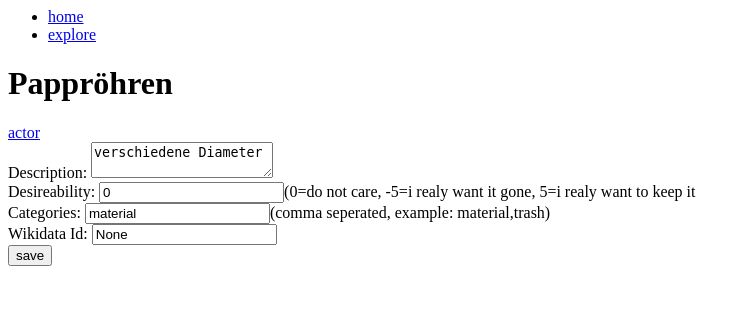
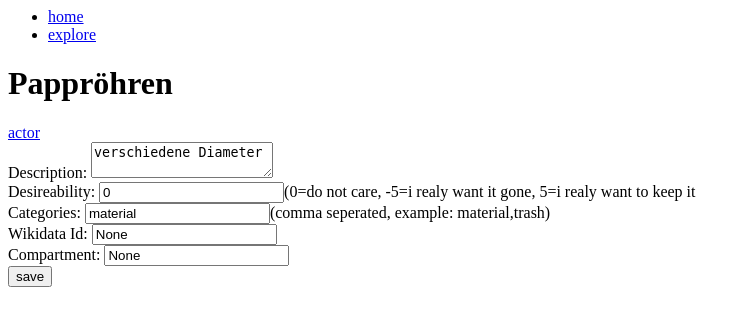
Before and after one commit to 3DprinterStuff/RessouceSharing, a Flask app: a page that uses templates/item.html in a window 1280 px wide. Shown: the top 326 px of the page, without its empty margins (0-751 px from the left). Run offline with Flask 2, Linux system fonts and the light colour scheme.

Commit message:
added saving logic for compartments

```diff
--- a/client.py
+++ b/client.py
@@ -85,6 +85,7 @@
     foundItem.description = request.form.get("description")
     foundItem.desireability = request.form.get("desireability")
     foundItem.wikidata_id = request.form.get("wikidata_id")
+    foundItem.compartment = request.form.get("compartment")
     categories = []
     for category_id in request.form.get("categories").split(","):
         category_id = category_id.strip()
@@ -172,7 +173,6 @@
         compartments[compartment.name] = []
 
     for item in user.inventory:
-        print(item.compartment)
         if not item.compartment:
             continue
         if not item.compartment in compartments:
--- a/server.py
+++ b/server.py
@@ -263,6 +263,7 @@
                  rawItem["desireability"] = item.desireability
                  rawItem["wikidata_id"] = item.wikidata_id
                  rawItem["description"] = item.description
+                 rawItem["compartment"] = item.compartment
                  rawItem["categories"] = list(map(lambda x: x.name, item.categories))
                  rawUser["inventory"].append(rawItem)
 
--- a/templates/item.html
+++ b/templates/item.html
@@ -9,6 +9,7 @@
  <div>Desireability: <input name="desireability" value="{{item.desireability}}">(0=do not care, -5=i realy want it gone, 5=i realy want to keep it</div>
  <div>Categories: <input name="categories" value="{{categories}}">(comma seperated, example: material,trash)</div>
  <div>Wikidata Id: <input name="wikidata_id" value="{{item.wikidata_id}}"></div>
+ <div>Compartment: <input name="compartment" value="{{item.compartment}}"></div>
  <input type="submit" value="save"/>
  </form>
 
```
